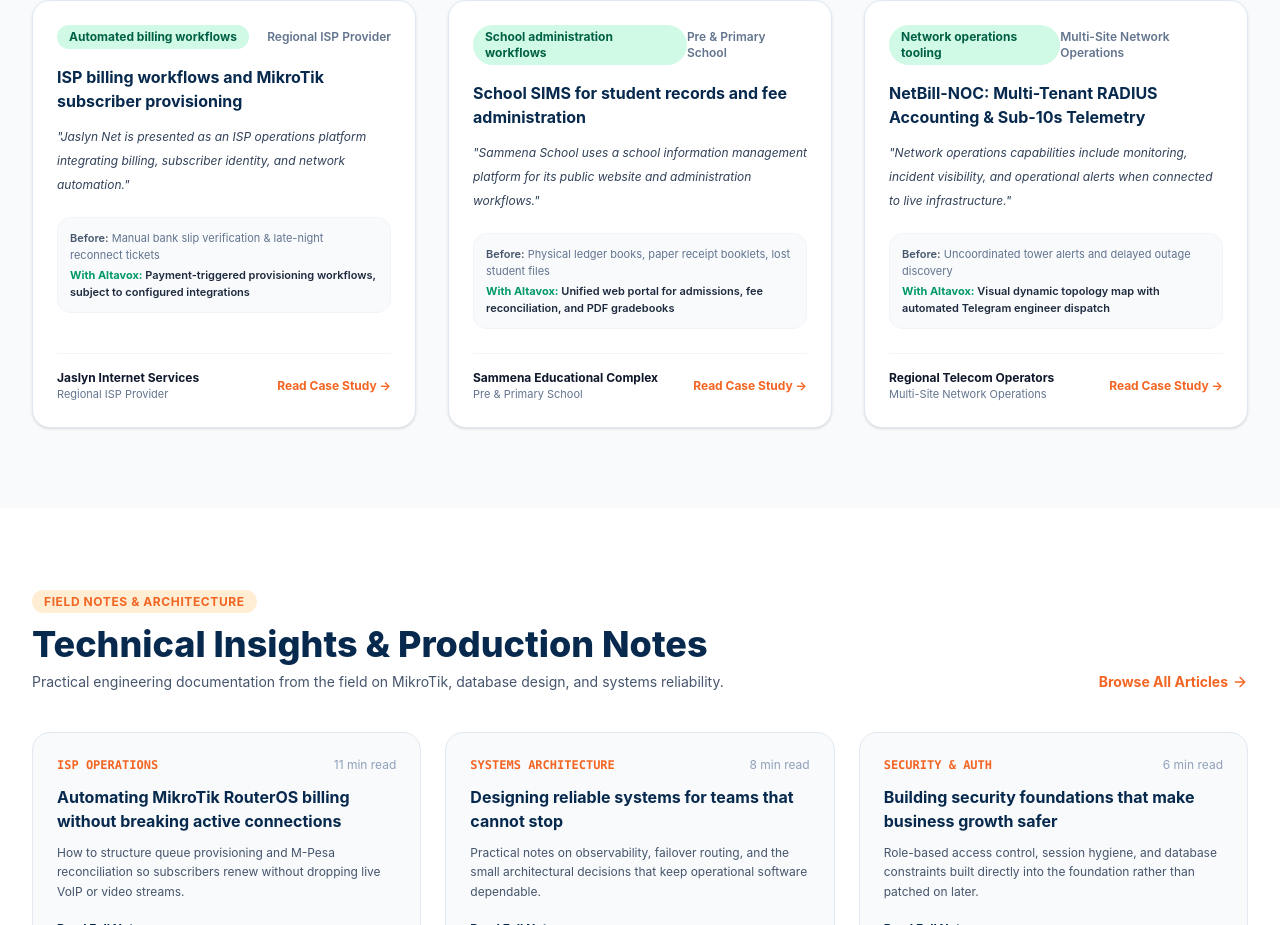
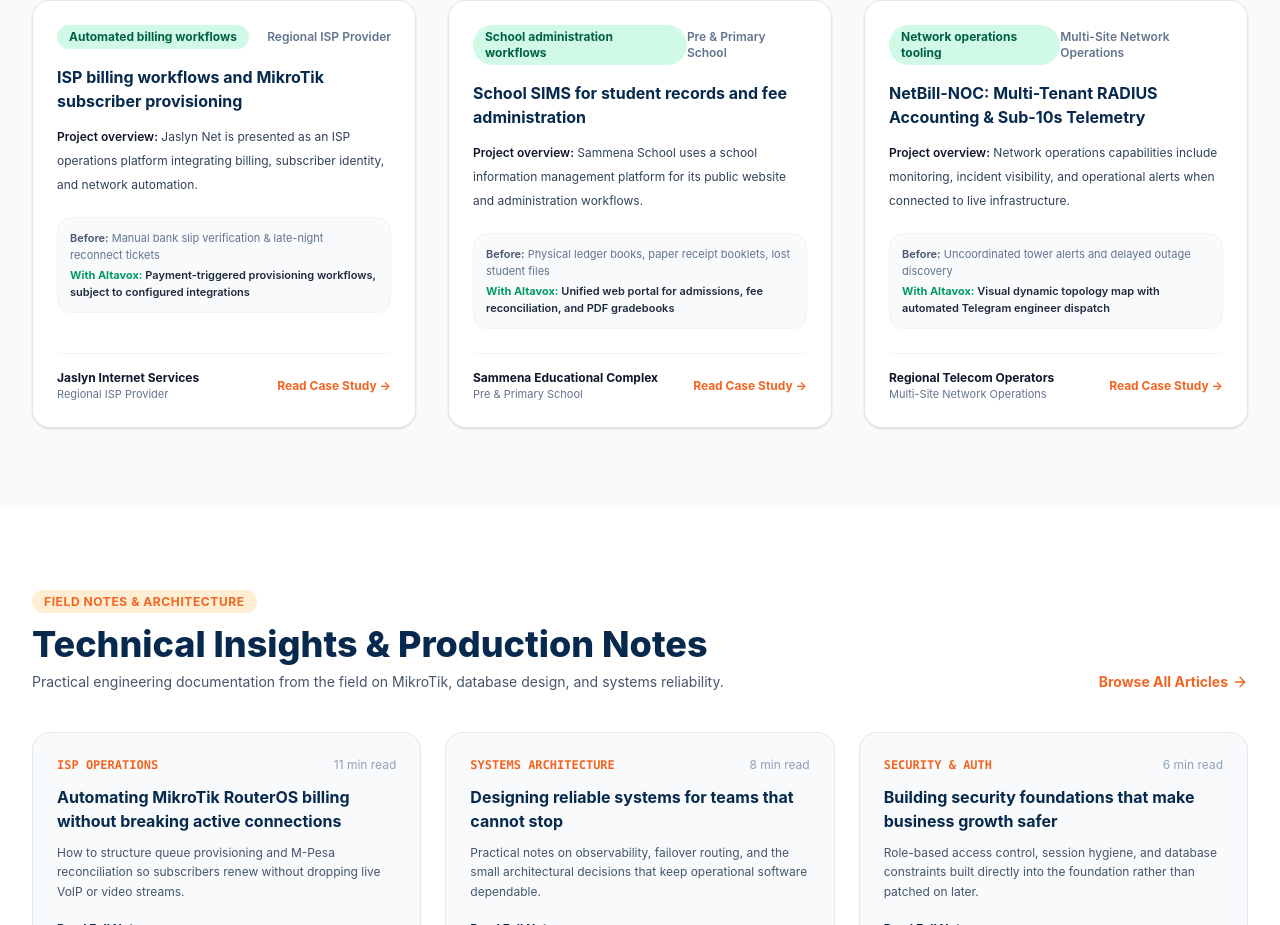
Before and after one commit to yurian51/altavox-tech, a Next.js app: page / in a window 1280 px wide. Shown: the part 7838-8763 px from the top of the page. Built offline with nearby package versions, Linux system fonts and the light colour scheme.

Commit message:
Improve homepage search accessibility and clarify project summaries

```diff
--- a/app/page.tsx
+++ b/app/page.tsx
@@ -174,6 +174,7 @@
                       type="text"
                       value={searchQuery}
                       onChange={(e) => setSearchQuery(e.target.value)}
+                      aria-label="Search Altavox systems and services"
                       placeholder="Search systems (e.g. Jaslyn Net, MikroTik, Sammena SIMS, Cloud)..."
                       className="w-full rounded-xl border border-white/20 bg-white/10 pl-12 pr-28 py-3.5 text-sm text-white placeholder-slate-300 outline-none backdrop-blur-md focus:border-[#f26522] focus:bg-white/15 transition"
                     />
@@ -672,8 +673,8 @@
                     </h3>
 
                     {/* Project overview */}
-                    <p className="mt-3 text-xs leading-6 text-slate-700 italic">
-                      &quot;{study.quote}&quot;
+                    <p className="mt-3 text-xs leading-6 text-slate-700">
+                      <span className="font-semibold text-slate-900">Project overview:</span> {study.quote}
                     </p>
 
                     {/* Operational Shift */}
```
